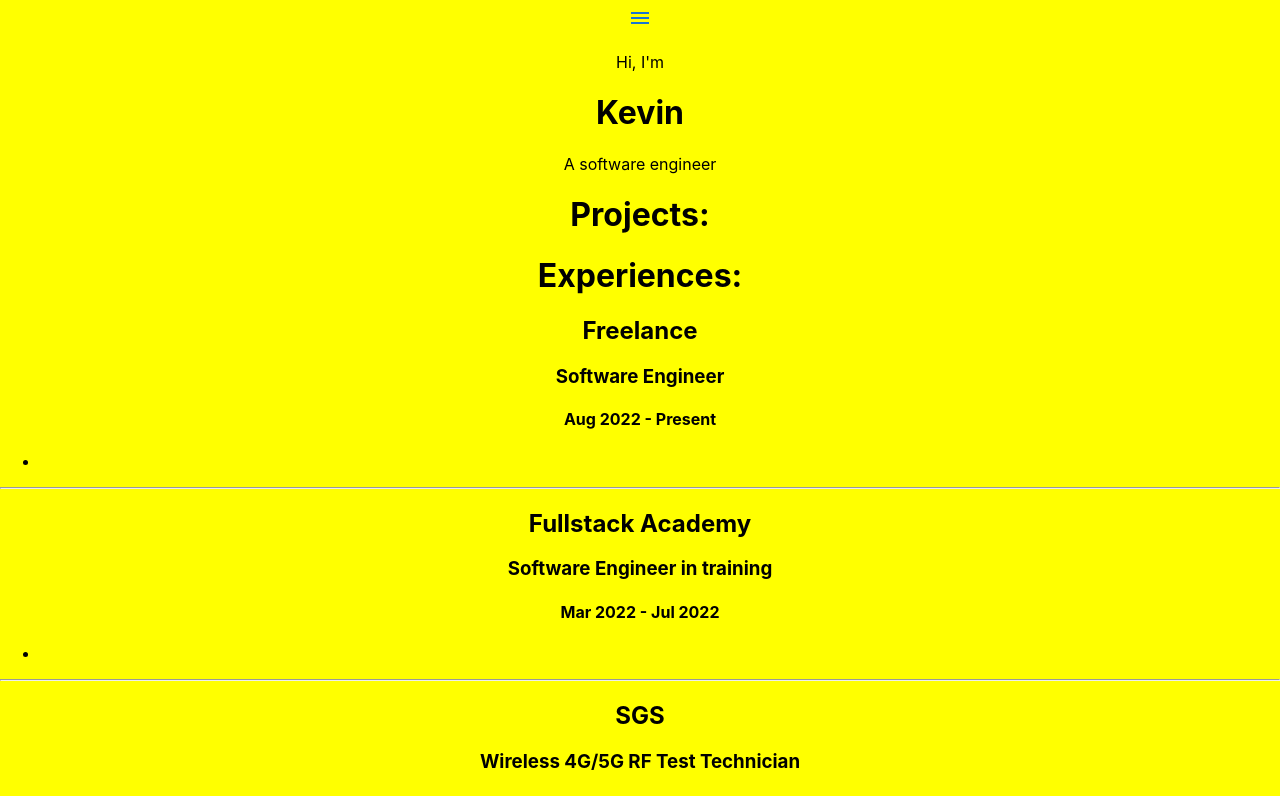
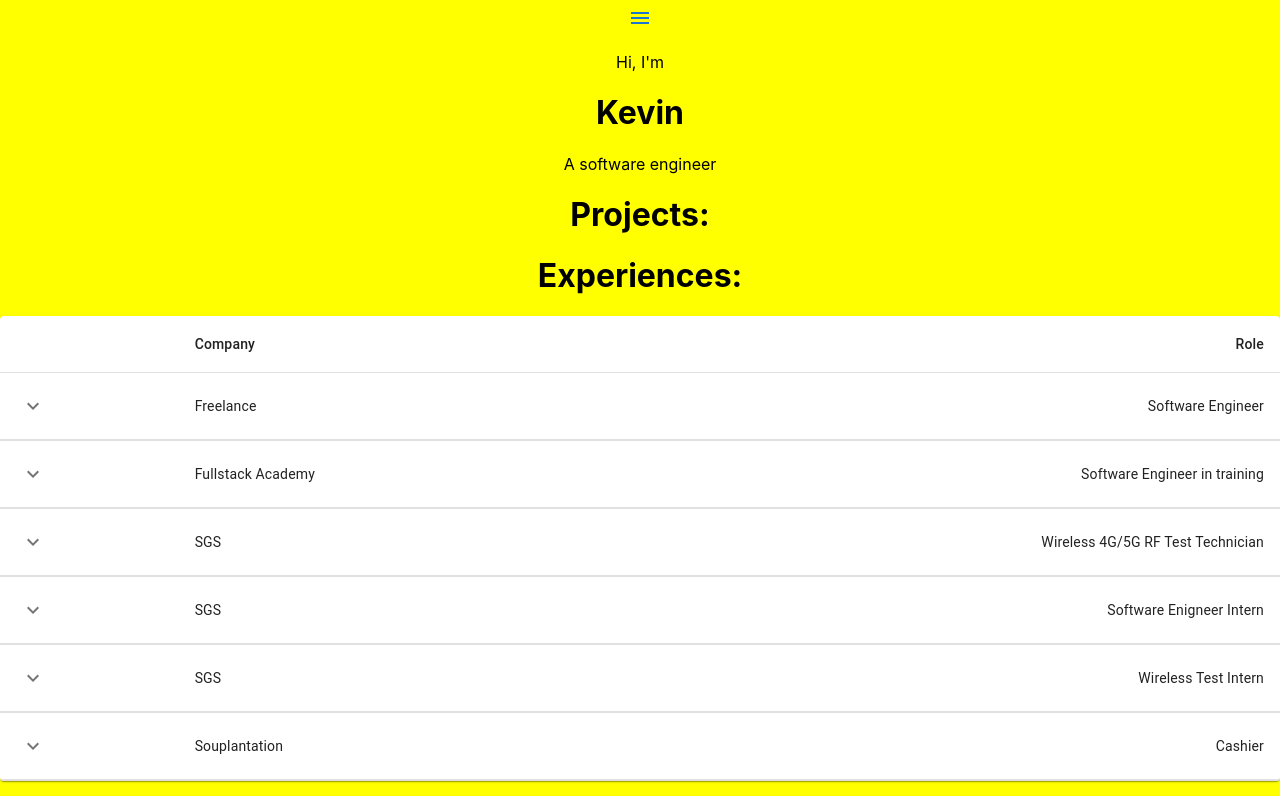
Before and after one commit to KYu-2468/Kevin-portfolio, a React (Create React App) app: page / in a window 1280 px wide. Shown: the top 796 px of the page. Built offline with nearby package versions, Linux system fonts and the light colour scheme.

Commit message:
Add work experience table

```diff
--- a/src/component/Experience.js
+++ b/src/component/Experience.js
@@ -1,19 +1,72 @@
-import React from "react";
+import React, { useState } from "react";
+import Box from "@mui/material/Box";
+import Collapse from "@mui/material/Collapse";
+import IconButton from "@mui/material/IconButton";
+import Table from "@mui/material/Table";
+import TableBody from "@mui/material/TableBody";
+import TableCell from "@mui/material/TableCell";
+import TableContainer from "@mui/material/TableContainer";
+import TableHead from "@mui/material/TableHead";
+import TableRow from "@mui/material/TableRow";
+import Typography from "@mui/material/Typography";
+import Paper from "@mui/material/Paper";
+import KeyboardArrowDownIcon from "@mui/icons-material/KeyboardArrowDown";
+import KeyboardArrowUpIcon from "@mui/icons-material/KeyboardArrowUp";
 
-const Experience = ({ company, title, startDate, endDate, jobDescription }) => (
+const Experience = ({ jobs }) => (
   <div className="experience">
-    <h2>{company}</h2>
-    <h3>{title}</h3>
-    <h4>
-      {startDate} - {endDate}
-    </h4>
-    <ul>
-      {jobDescription.map((description, index) => (
-        <li key={index}>{description}</li>
-      ))}
-    </ul>
-    <hr />
+    <TableContainer component={Paper}>
+      <Table aria-label="collapsible table">
+        <TableHead>
+          <TableRow>
+            <TableCell />
+            <TableCell>Company</TableCell>
+            <TableCell align="right">Role</TableCell>
+          </TableRow>
+        </TableHead>
+        <TableBody>
+          {jobs.map((job, index) => (
+            <Row key={index} job={job} />
+          ))}
+        </TableBody>
+      </Table>
+    </TableContainer>
   </div>
 );
 
 export default Experience;
+
+const Row = ({ job }) => {
+  const [open, setOpen] = useState(false);
+
+  return (
+    <React.Fragment>
+      <TableRow sx={{ "& > *": { borderBottom: "unset" } }}>
+        <TableCell>
+          <IconButton
+            aria-label="expand row"
+            size="small"
+            onClick={() => setOpen(!open)}
+          >
+            {open ? <KeyboardArrowUpIcon /> : <KeyboardArrowDownIcon />}
+          </IconButton>
+        </TableCell>
+        <TableCell component="th" scope="row">
+          {job.company}
+        </TableCell>
+        <TableCell align="right">{job.role}</TableCell>
+      </TableRow>
+      <TableRow>
+        <TableCell style={{ paddingBottom: 0, paddingTop: 0 }} colSpan={6}>
+          <Collapse in={open} timeout="auto" unmountOnExit>
+            <Box sx={{ margin: 1 }}>
+              <Typography variant="h6" gutterBottom component="div">
+                History
+              </Typography>
+            </Box>
+          </Collapse>
+        </TableCell>
+      </TableRow>
+    </React.Fragment>
+  );
+};
--- a/src/sections/Education.js
+++ b/src/sections/Education.js
@@ -12,7 +12,7 @@ const Education = () => {
 
   return (
     <div id="education" className="section">
-      <Zoom>
+      <Zoom className="schoolt">
         <h1>Education:</h1>
         <School
           school="Fullstack Academy"
--- a/src/sections/Work.js
+++ b/src/sections/Work.js
@@ -5,21 +5,21 @@ const Work = () => {
   const jobs = [
     {
       company: "Freelance",
-      title: "Software Engineer",
+      role: "Software Engineer",
       startDate: "Aug 2022",
       endDate: "Present",
       jobDescription: [""],
     },
     {
       company: "Fullstack Academy",
-      title: "Software Engineer in training",
+      role: "Software Engineer in training",
       startDate: "Mar 2022",
       endDate: "Jul 2022",
       jobDescription: [""],
     },
     {
       company: "SGS",
-      title: "Wireless 4G/5G RF Test Technician",
+      role: "Wireless 4G/5G RF Test Technician",
       startDate: "Jun 2017",
       endDate: "Jul 2022",
       jobDescription: [
@@ -30,7 +30,7 @@ const Work = () => {
     },
     {
       company: "SGS",
-      title: "Software Enigneer Intern",
+      role: "Software Enigneer Intern",
       startDate: "Jan 2019",
       endDate: "Aug 2020",
       jobDescription: [
@@ -42,7 +42,7 @@ const Work = () => {
     },
     {
       company: "SGS",
-      title: "Wireless Test Intern",
+      role: "Wireless Test Intern",
       startDate: "Jun 2017",
       endDate: "Jan 2019",
       jobDescription: [
@@ -52,7 +52,7 @@ const Work = () => {
     },
     {
       company: "Souplantation",
-      title: "Cashier",
+      role: "Cashier",
       startDate: "Jan 2019",
       endDate: "Mar 2020",
       jobDescription: [
@@ -66,16 +66,7 @@ const Work = () => {
   return (
     <div id="work" className="section">
       <h1>Experiences:</h1>
-      {jobs.map((job, index) => (
-        <Experience
-          key={index}
-          company={job.company}
-          title={job.title}
-          startDate={job.startDate}
-          endDate={job.endDate}
-          jobDescription={job.jobDescription}
-        />
-      ))}
+      <Experience jobs={jobs} />
     </div>
   );
 };
```
